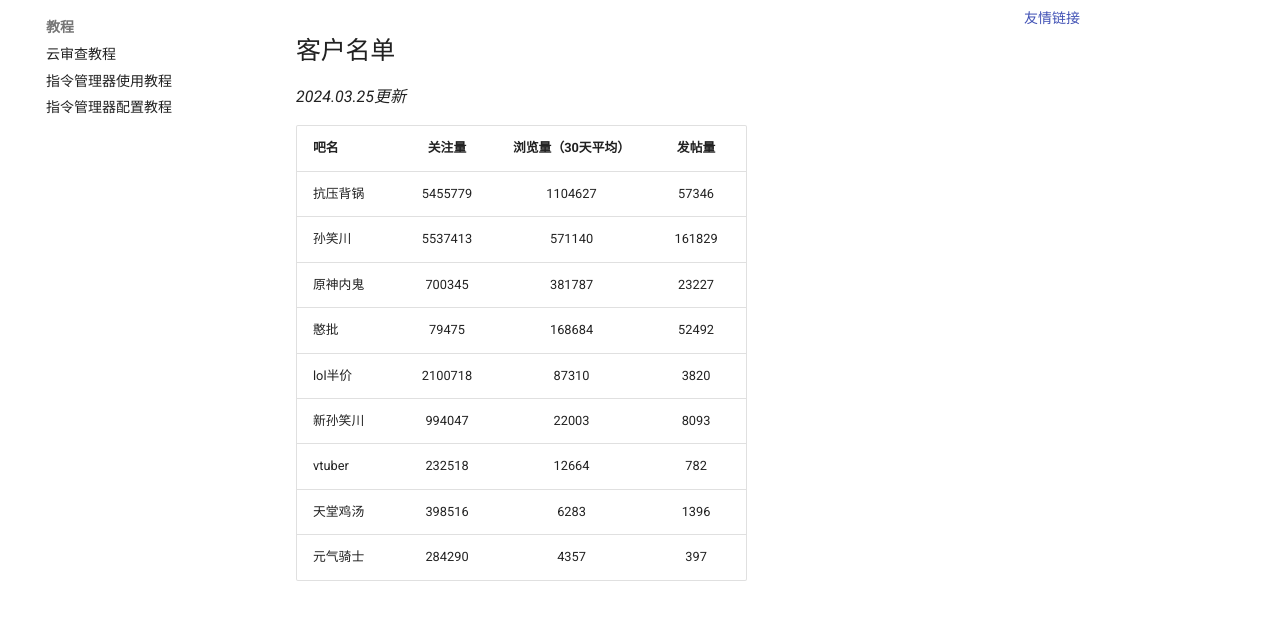
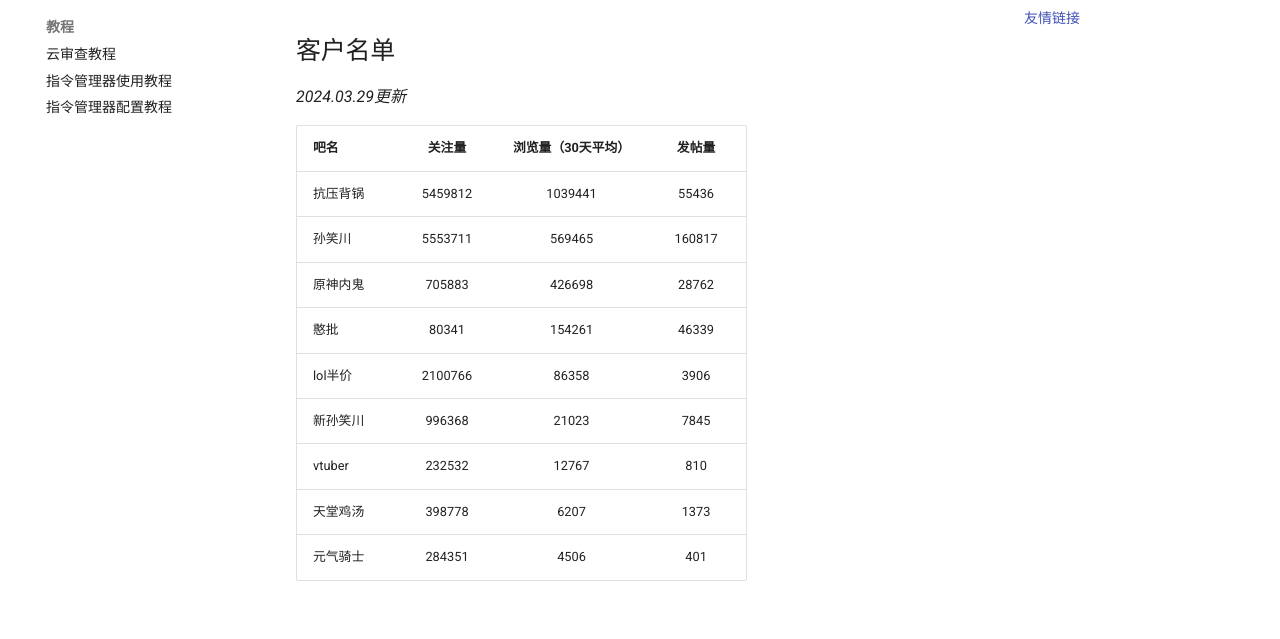
Before and after one commit to lumina37/aiotieba-reviewer, an MkDocs documentation site: the page built from docs/index.md, in a window 1280 px wide and 996 px high. Shown: the part 147-786 px from the top of the window. Built offline with MkDocs 1.6.1 and Material for MkDocs 9.7.7, drawn with Linux system fonts in a browser that asks for light colours; comment, search, counter and statistics services are not loaded.

Commit message:
chore: update docs

```diff
--- a/docs/index.md
+++ b/docs/index.md
@@ -1,18 +1,18 @@
 ## 客户名单
 
-*2024.03.25更新*
+*2024.03.29更新*
 
 | 吧名     | 关注量  | 浏览量（30天平均） | 发帖量 |
 | :------- | :-----: | :----------------: | :----: |
-| 抗压背锅 | 5455779 |      1104627       | 57346  |
-| 孙笑川   | 5537413 |       571140       | 161829 |
-| 原神内鬼 | 700345  |       381787       | 23227  |
-| 憨批     |  79475  |       168684       | 52492  |
-| lol半价  | 2100718 |       87310        |  3820  |
-| 新孙笑川 | 994047  |       22003        |  8093  |
-| vtuber   | 232518  |       12664        |  782   |
-| 天堂鸡汤 | 398516  |        6283        |  1396  |
-| 元气骑士 | 284290  |        4357        |  397   |
+| 抗压背锅 | 5459812 |      1039441       | 55436  |
+| 孙笑川   | 5553711 |       569465       | 160817 |
+| 原神内鬼 | 705883  |       426698       | 28762  |
+| 憨批     |  80341  |       154261       | 46339  |
+| lol半价  | 2100766 |       86358        |  3906  |
+| 新孙笑川 | 996368  |       21023        |  7845  |
+| vtuber   | 232532  |       12767        |  810   |
+| 天堂鸡汤 | 398778  |        6207        |  1373  |
+| 元气骑士 | 284351  |        4506        |  401   |
 
 ## 友情链接
 
--- a/pyproject.toml
+++ b/pyproject.toml
@@ -44,7 +44,7 @@
 [tool.black]
 line-length = 120
 skip-string-normalization = true
-target-version = ["py38", "py39", "py310", "py311", "py312"]
+target-version = ["py310", "py311", "py312"]
 
 [tool.ruff]
 line-length = 120
```
Also changed, not shown: README.md (+10 -10 lines).
